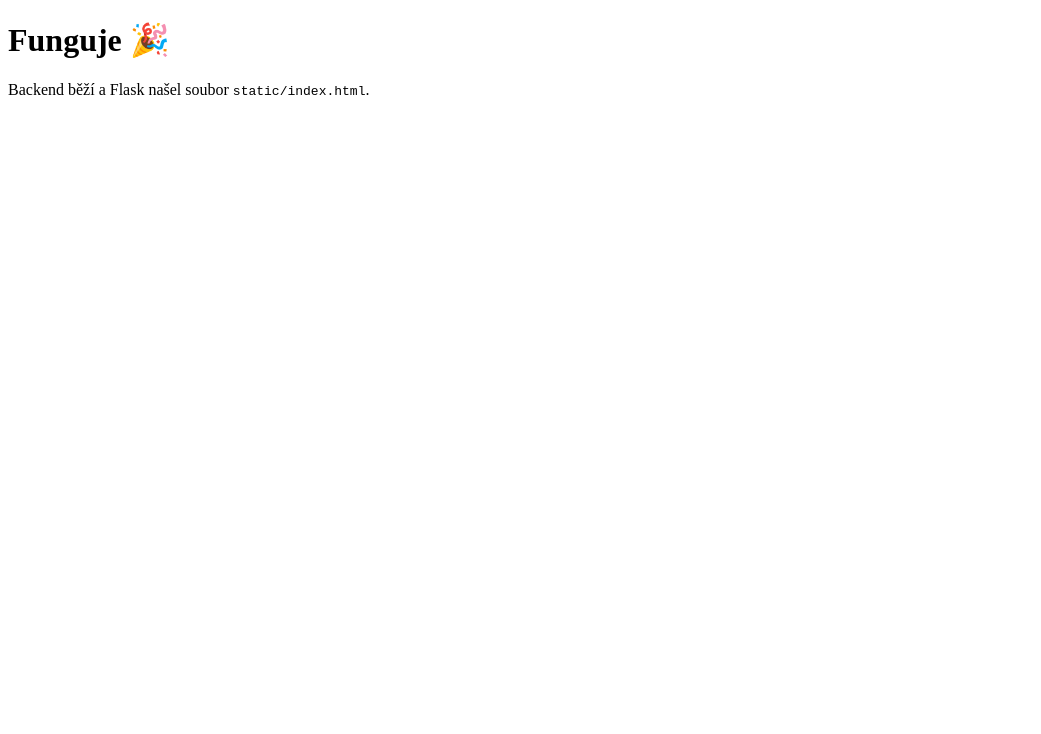
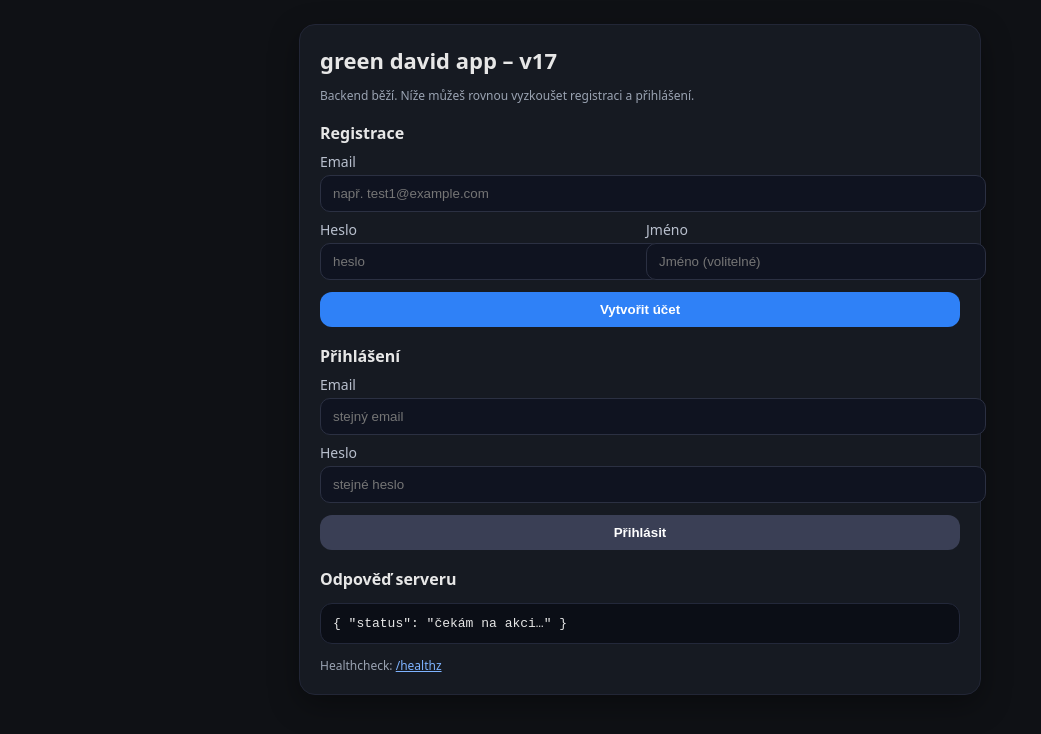
Before and after one commit to green-david-app/green_david_app, a plain HTML site: page static/index.html in a window 1280 px wide. Shown: the whole page, without its empty margins (0-1041 px from the left). Drawn offline with Linux system fonts and the light colour scheme.

Commit message:
index.html

```diff
--- a/static/index.html
+++ b/static/index.html
@@ -1,4 +1,88 @@
 <!doctype html>
-<title>green david app</title>
-<h1>Funguje 🎉</h1>
-<p>Backend běží a Flask našel soubor <code>static/index.html</code>.</p>
+<html lang="cs">
+<head>
+  <meta charset="utf-8" />
+  <meta name="viewport" content="width=device-width, initial-scale=1" />
+  <title>green david app – v17</title>
+  <style>
+    body { font-family: system-ui, -apple-system, Segoe UI, Roboto, Arial, sans-serif; background:#0f1115; color:#e7e7e7; margin:0; padding:24px; }
+    .card { max-width:640px; margin:auto; background:#161a22; border:1px solid #222636; border-radius:16px; padding:20px; box-shadow:0 10px 30px rgba(0,0,0,.35); }
+    h1 { font-size:22px; margin:0 0 12px; }
+    h2 { font-size:16px; margin:18px 0 8px; }
+    label { display:block; font-size:14px; margin:8px 0 4px; color:#b9c0ce; }
+    input { width:100%; padding:10px 12px; border-radius:10px; border:1px solid #2b3042; background:#0f1320; color:#e7e7e7; }
+    .row { display:grid; grid-template-columns:1fr 1fr; gap:12px; }
+    button { margin-top:12px; width:100%; padding:10px 14px; border:0; border-radius:12px; background:#2f81f7; color:white; font-weight:600; cursor:pointer; }
+    button.secondary { background:#3a3f55; }
+    pre { background:#0b0e16; border:1px solid #23283a; padding:12px; border-radius:12px; overflow:auto; }
+    .muted { color:#9aa3b2; font-size:12px; margin-top:6px; }
+  </style>
+</head>
+<body>
+  <div class="card">
+    <h1>green david app – v17</h1>
+    <div class="muted">Backend běží. Níže můžeš rovnou vyzkoušet registraci a přihlášení.</div>
+
+    <h2>Registrace</h2>
+    <label>Email</label>
+    <input id="r_email" type="email" placeholder="např. test1@example.com" />
+    <div class="row">
+      <div>
+        <label>Heslo</label>
+        <input id="r_pass" type="password" placeholder="heslo" />
+      </div>
+      <div>
+        <label>Jméno</label>
+        <input id="r_name" type="text" placeholder="Jméno (volitelné)" />
+      </div>
+    </div>
+    <button onclick="doRegister()">Vytvořit účet</button>
+
+    <h2>Přihlášení</h2>
+    <label>Email</label>
+    <input id="l_email" type="email" placeholder="stejný email" />
+    <label>Heslo</label>
+    <input id="l_pass" type="password" placeholder="stejné heslo" />
+    <button class="secondary" onclick="doLogin()">Přihlásit</button>
+
+    <h2>Odpověď serveru</h2>
+    <pre id="out">{ "status": "čekám na akci…" }</pre>
+    <div class="muted">Healthcheck: <a href="/healthz" style="color:#7eb3ff">/healthz</a></div>
+  </div>
+
+<script>
+async function doRegister() {
+  const payload = {
+    email: (document.getElementById('r_email').value || '').trim().toLowerCase(),
+    password: document.getElementById('r_pass').value || '',
+    name: document.getElementById('r_name').value || '',
+    role: 'user'
+  };
+  await call('/auth/register', payload);
+}
+
+async function doLogin() {
+  const payload = {
+    email: (document.getElementById('l_email').value || '').trim().toLowerCase(),
+    password: document.getElementById('l_pass').value || ''
+  };
+  await call('/auth/login', payload);
+}
+
+async function call(path, body) {
+  try {
+    const res = await fetch(path, {
+      method: 'POST',
+      headers: { 'Content-Type': 'application/json' },
+      body: JSON.stringify(body)
+    });
+    const data = await res.json().catch(() => ({}));
+    document.getElementById('out').textContent =
+      JSON.stringify({ ok: res.ok, status: res.status, data }, null, 2);
+  } catch (e) {
+    document.getElementById('out').textContent = JSON.stringify({ error: String(e) }, null, 2);
+  }
+}
+</script>
+</body>
+</html>
```
